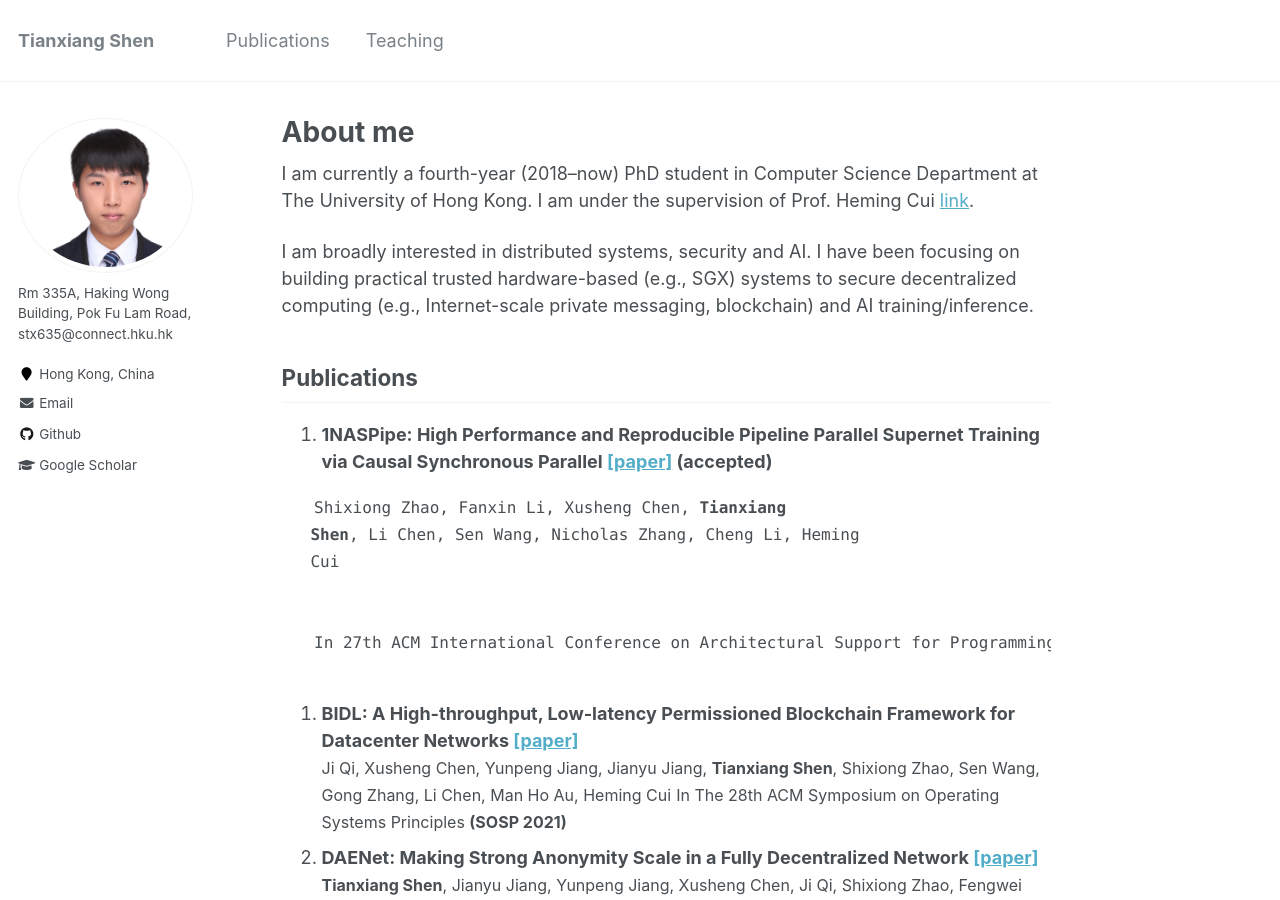
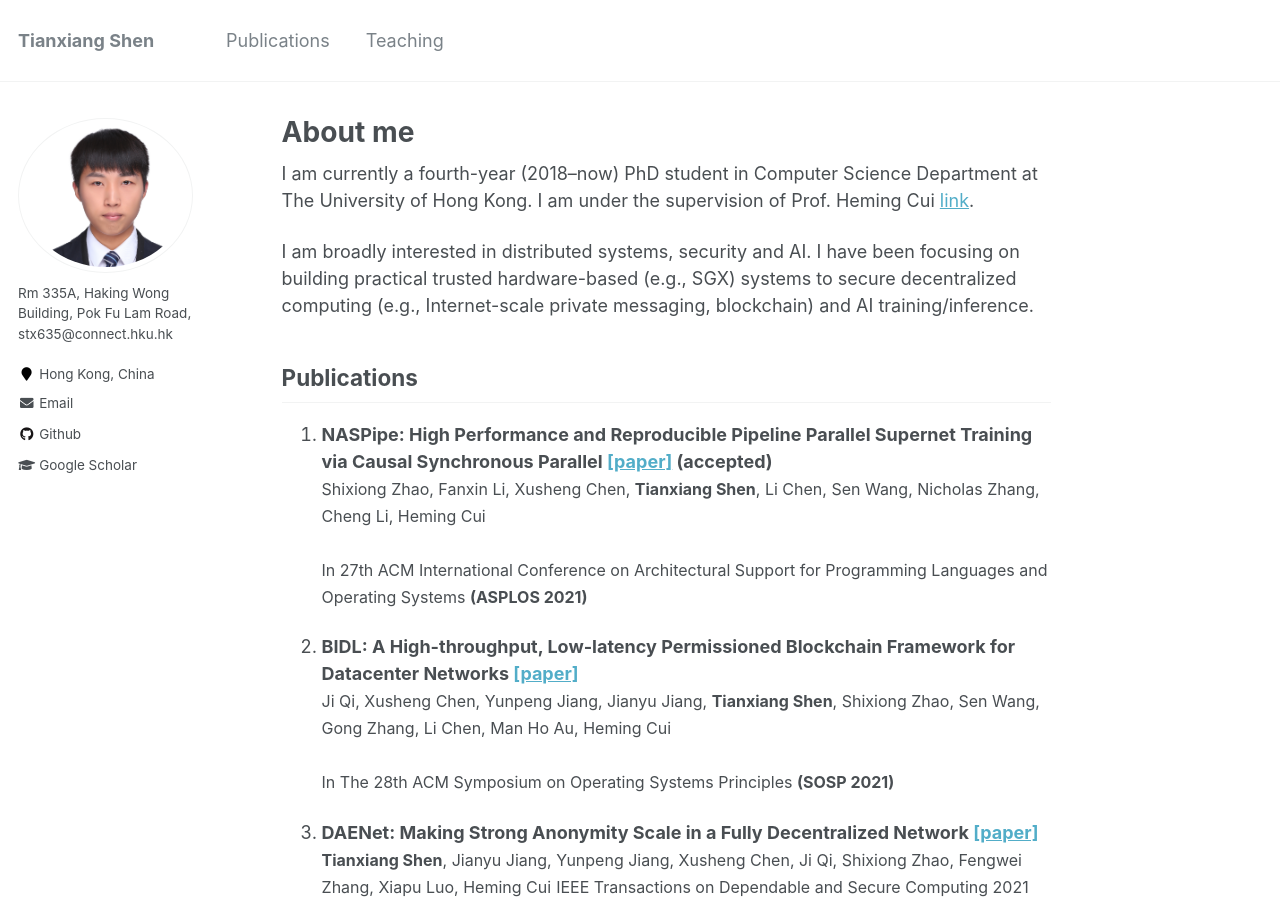
Before and after one commit to tianxiang999/tianxiang999.github.io, a Jekyll site: the page built from _pages/about.md, in a window 1280 px wide and 900 px high. Built offline with Jekyll 4.4.1, drawn with Linux system fonts in a browser that asks for light colours.

Commit message:
Update about.md

```diff
--- a/_pages/about.md
+++ b/_pages/about.md
@@ -17,32 +17,32 @@ private messaging, blockchain) and AI training/inference.
 
 Publications
 -----
-1. <strong>1NASPipe: High Performance and Reproducible Pipeline Parallel Supernet
+1. <strong>NASPipe: High Performance and Reproducible Pipeline Parallel Supernet
    Training via Causal Synchronous Parallel [[paper]]() (accepted)</strong>
-  <pre>
+  <br>
    <font size="3">Shixiong Zhao, Fanxin Li, Xusheng Chen, <strong>Tianxiang
    Shen</strong>, Li Chen, Sen Wang, Nicholas Zhang, Cheng Li, Heming
-   Cui</font><br>
+   Cui</font><br><font size="3">In 27th ACM International Conference on Architectural Support for Programming Languages and Operating Systems <strong>(ASPLOS 2021)</strong> </font>
 
-   <font size="3">In 27th ACM International Conference on Architectural Support for Programming Languages and Operating Systems <strong>(ASPLOS 2021)</strong> </font>
-  </pre>
 2. <strong>BIDL: A High-throughput, Low-latency Permissioned Blockchain
   Framework for Datacenter Networks [[paper]]()</strong>
   <br>
    <font size="3">Ji Qi, Xusheng Chen, Yunpeng Jiang, Jianyu Jiang,
    <strong>Tianxiang Shen</strong>, Shixiong Zhao, Sen Wang, Gong Zhang, Li
-   Chen, Man Ho Au, Heming Cui</font> <font size="3">In The 28th ACM Symposium on Operating Systems Principles <strong>(SOSP 2021)</strong></font>
+   Chen, Man Ho Au, Heming Cui</font><br/><font size="3">In The 28th ACM Symposium on Operating Systems Principles <strong>(SOSP 2021)</strong></font>
 
 3. <strong>DAENet: Making Strong Anonymity Scale in a Fully Decentralized Network [[paper]](https://ieeexplore.ieee.org/document/9328493)</strong>
   <br>
-   <font size="3"><strong>Tianxiang Shen</strong>, Jianyu Jiang, Yunpeng Jiang, Xusheng Chen, Ji Qi, Shixiong Zhao, Fengwei Zhang, Xiapu Luo, Heming Cui</font>
-   <br>
+   <font size="3"><strong>Tianxiang Shen</strong>, Jianyu Jiang, Yunpeng Jiang,
+   Xusheng Chen, Ji Qi, Shixiong Zhao, Fengwei Zhang, Xiapu Luo, Heming
+   Cui</font>
    <font size="3">IEEE Transactions on Dependable and Secure Computing 2021 <strong>(TDSC 2021)</strong></font>
 
 4. <strong>Uranus: Simple, efficient sgx programming and its applications [[paper]](https://i.cs.hku.hk/~heming/papers/asiaccs20-uranus.pdf)</strong>
   <br>
-   <font size="3">Jianyu Jiang, Xusheng Chen, TszOn Li, Cheng Wang, <strong>Tianxiang Shen</strong>, Shixiong Zhao, Heming Cui, Cho-Li Wang, Fengwei Zhang</font>
-   <br>
+   <font size="3">Jianyu Jiang, Xusheng Chen, TszOn Li, Cheng Wang,
+   <strong>Tianxiang Shen</strong>, Shixiong Zhao, Heming Cui, Cho-Li Wang,
+   Fengwei Zhang</font>
    <font size="3">In The 15th ACM ASIA Conference on Computer and Communications
    Security <strong>(ASIA CCS 2020)</strong> </font>
 
```
